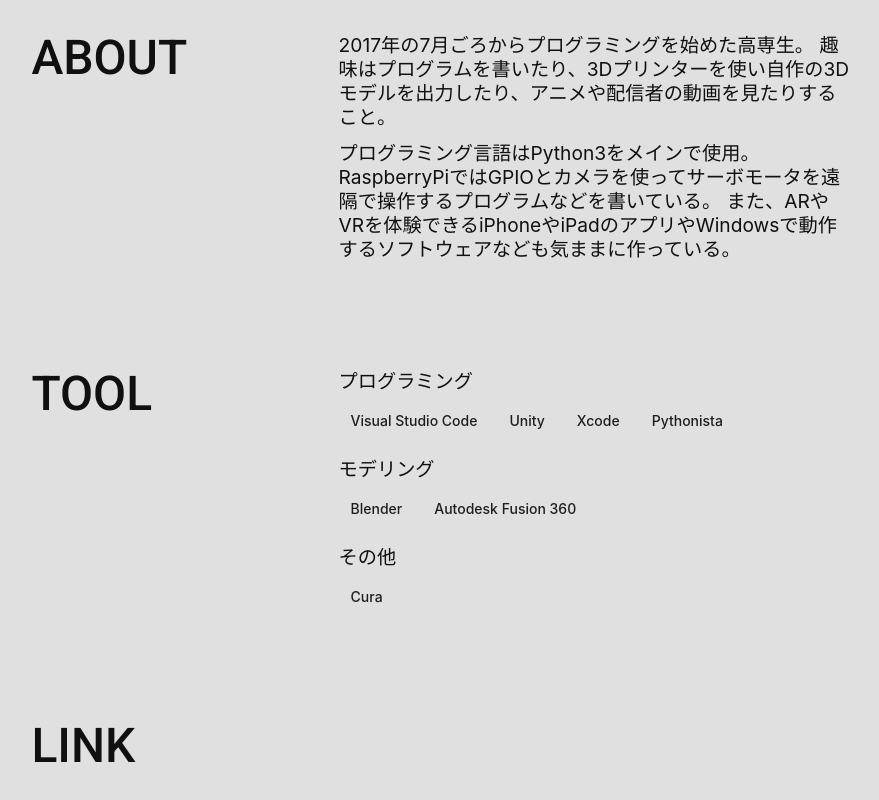
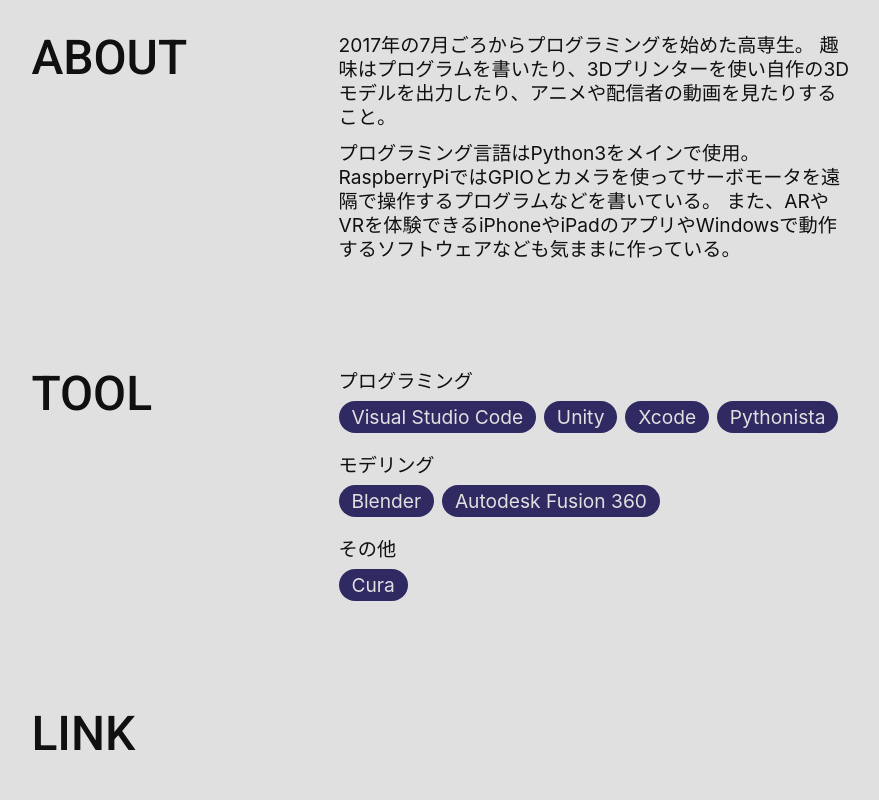
Before and after one commit to Mokuichi147/Mokuichi147-Pages, an Angular app: page /About in a window 1280 px wide. Shown: the part 520-1320 px from the top of the page, without its empty margins (199-1078 px from the left). Built offline with nearby package versions, Linux system fonts and the light colour scheme.

Commit message:
[update] mat-chip-listをstylusで書き換えた

```diff
--- a/src/app/about/about.component.html
+++ b/src/app/about/about.component.html
@@ -17,28 +17,18 @@
   </div>
   <h2>TOOL</h2>
   <div class="text">
-    <p class="tool">
-      プログラミング
-    </p>
-    <mat-chip-list>
-      <mat-chip>Visual Studio Code</mat-chip>
-      <mat-chip>Unity</mat-chip>
-      <mat-chip>Xcode</mat-chip>
-      <mat-chip>Pythonista</mat-chip>
-    </mat-chip-list>
-    <p class="tool-space">
-      モデリング
-    </p>
-    <mat-chip-list>
-      <mat-chip>Blender</mat-chip>
-      <mat-chip>Autodesk Fusion 360</mat-chip>
-    </mat-chip-list>
-    <p class="tool-space">
-      その他
-    </p>
-    <mat-chip-list>
-      <mat-chip>Cura</mat-chip>
-    </mat-chip-list>
+    <div class="tool">プログラミング</div>
+    <div class="chips main-color">Visual Studio Code</div>
+    <div class="chips main-color">Unity</div>
+    <div class="chips main-color">Xcode</div>
+    <div class="chips main-color">Pythonista</div>
+
+    <div class="tool tool-space">モデリング</div>
+    <div class="chips main-color">Blender</div>
+    <div class="chips main-color">Autodesk Fusion 360</div>
+
+    <div class="tool tool-space">その他</div>
+    <div class="chips main-color">Cura</div>
   </div>
   <h2>LINK</h2>
 </div>
--- a/src/app/about/about.component.styl
+++ b/src/app/about/about.component.styl
@@ -1,3 +1,7 @@
+black-color = #101010
+white-color = #e0e0e0
+accent-color = #302a63
+
 #icon-img
   margin-top 50px
   width 50%
@@ -21,8 +25,8 @@ h1
 
 h2
   text-align center
-  font-size 2rem
-  line-height 2rem
+  font-size 2.5rem
+  line-height 3rem
   margin 50px 0 0 0
   @media screen and (min-width 660px)
     text-align left
@@ -52,11 +56,23 @@ h2
 
 .tool
   text-align center
+  font-size 1.2rem
   @media screen and (min-width 660px)
     text-align left
 
 .tool-space
   margin-top 20px
-  text-align center
-  @media screen and (min-width 660px)
-    text-align left
+
+.chips
+  height 2rem
+  line-height 2rem
+  display inline-flex
+  padding-left 0.8rem
+  padding-right 0.8rem
+  margin-right 0.5rem
+  margin-top 0.5rem
+  border-radius 100vh
+
+.main-color
+  color white-color
+  background-color accent-color
```
